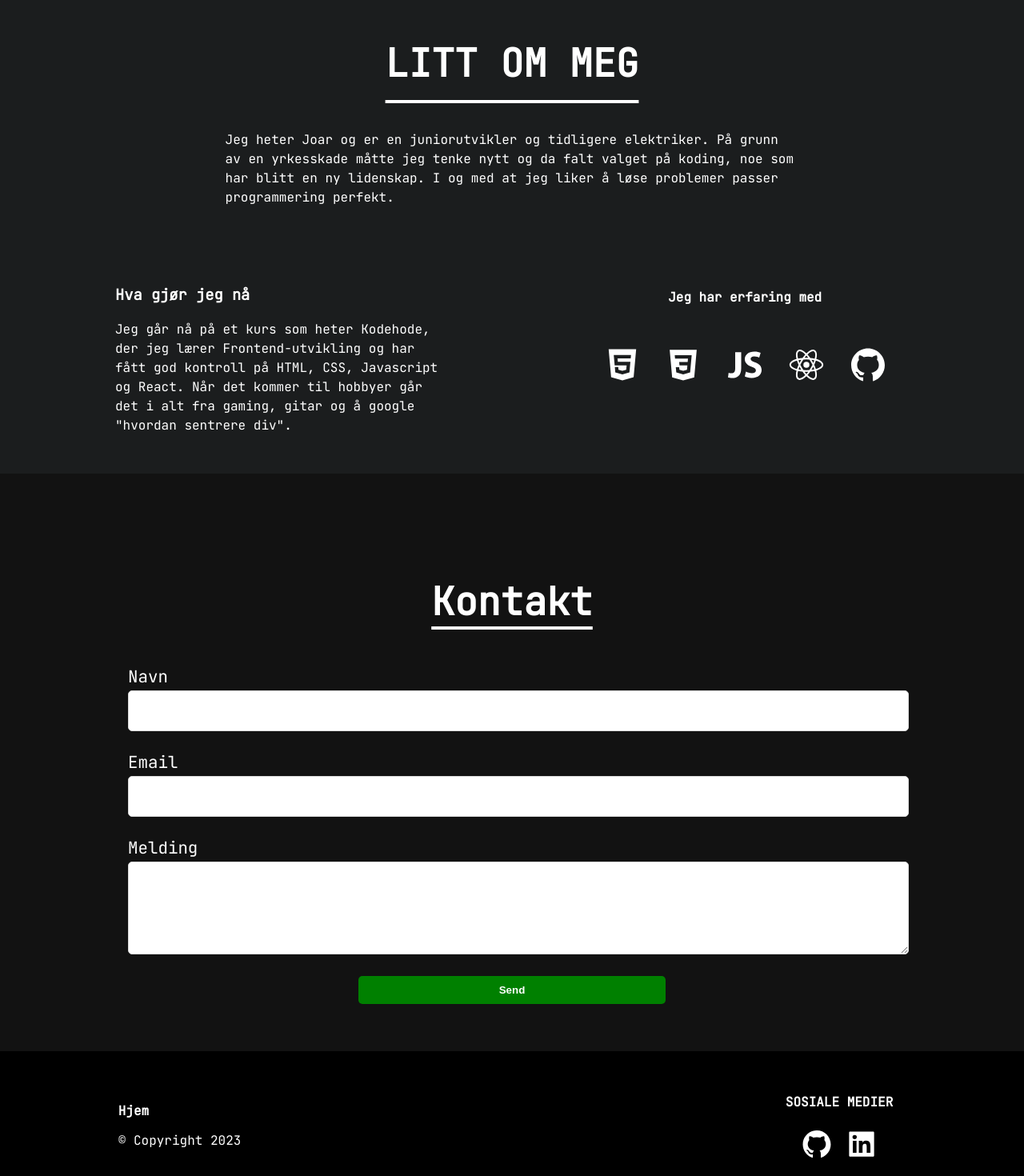
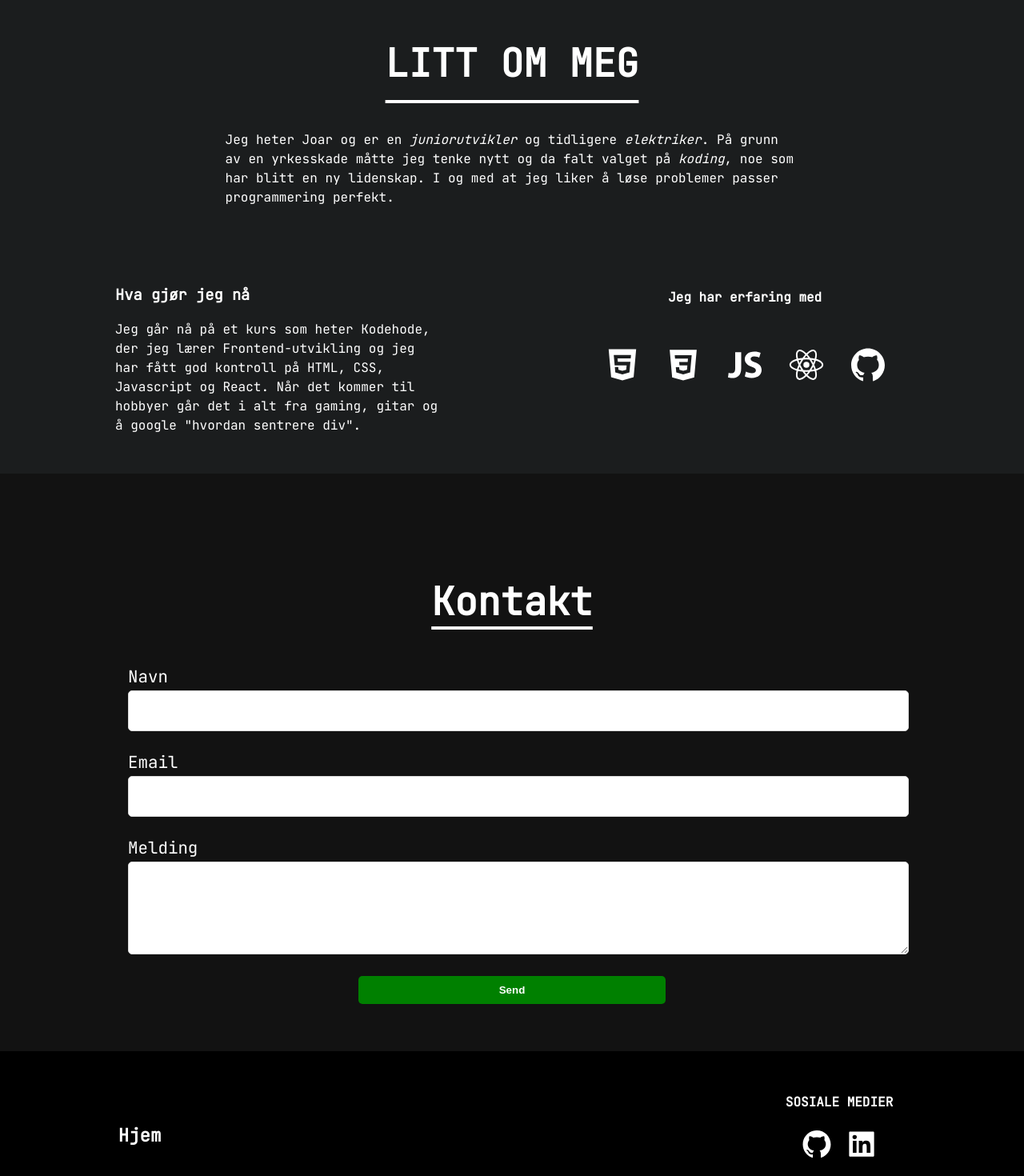
Before and after one commit to joar1/Portfolio, a React (Create React App) app: page / in a window 1280 px wide. Shown: the part 680-2150 px from the top of the page at 80% size. Built offline with nearby package versions, Linux system fonts and the light colour scheme.

Commit message:
diverese

```diff
--- a/src/App.js
+++ b/src/App.js
@@ -1,4 +1,4 @@
-import { Home } from './pages/Home';
+import { Home } from './pages/HomePage';
 
 function App() {
 	return (
--- a/src/components/Footer.jsx
+++ b/src/components/Footer.jsx
@@ -10,7 +10,6 @@ export const Footer = () => {
 			<FooterWrapper>
 				<FooterDiv>
 					<h4 onClick={ScrollTop}>Hjem</h4>
-					<p>© Copyright 2023</p>
 				</FooterDiv>
 
 				<FooterSoMe>
@@ -55,9 +54,7 @@ const FooterDiv = styled.div`
 	h4 {
 		margin-bottom: 0;
 		cursor: pointer;
-	}
-	p {
-		width: 70%;
+		font-size: 1.4em;
 	}
 `;
 
--- a/src/pages/About.jsx
+++ b/src/pages/AboutPage.jsx
@@ -10,10 +10,11 @@ const About = () => {
 			<AboutMe>
 				<h2 id='Om'>LITT OM MEG</h2>
 				<p>
-					Jeg heter Joar og er en juniorutvikler og tidligere elektriker. På
-					grunn av en yrkesskade måtte jeg tenke nytt og da falt valget på
-					koding, noe som har blitt en ny lidenskap. I og med at jeg liker å
-					løse problemer passer programmering perfekt.
+					Jeg heter Joar og er en {<em>juniorutvikler</em>} og tidligere
+					{<em> elektriker</em>}. På grunn av en yrkesskade måtte jeg tenke nytt
+					og da falt valget på {<em>koding</em>}, noe som har blitt en ny
+					lidenskap. I og med at jeg liker å løse problemer passer programmering
+					perfekt.
 				</p>
 			</AboutMe>
 
@@ -22,9 +23,9 @@ const About = () => {
 					<h3>Hva gjør jeg nå</h3>
 					<p>
 						Jeg går nå på et kurs som heter Kodehode, der jeg lærer
-						Frontend-utvikling og har fått god kontroll på HTML, CSS, Javascript
-						og React. Når det kommer til hobbyer går det i alt fra gaming, gitar
-						og å google "hvordan sentrere div".
+						Frontend-utvikling og jeg har fått god kontroll på HTML, CSS,
+						Javascript og React. Når det kommer til hobbyer går det i alt fra
+						gaming, gitar og å google "hvordan sentrere div".
 					</p>
 				</LeftBox>
 
--- a/src/pages/Home.jsx
+++ b/src/pages/HomePage.jsx
@@ -1,10 +1,10 @@
 import styled from 'styled-components';
 import { Footer } from '../components/Footer';
 import { Navbar } from '../components/Navbar';
-import About from './About';
+import About from './AboutPage';
 import BackgroundImage from '../images/bg1.jpg';
 import ContactForm from '../components/ContactForm';
-// import { Projects } from './Projects';
+// import { Projects } from './ProjectsPage ';
 
 export const Home = () => {
 	return (
```
Also changed, not shown: src/pages/ProjectsPage.jsx (renamed from src/pages/Projects.jsx, +22 -22 lines).
